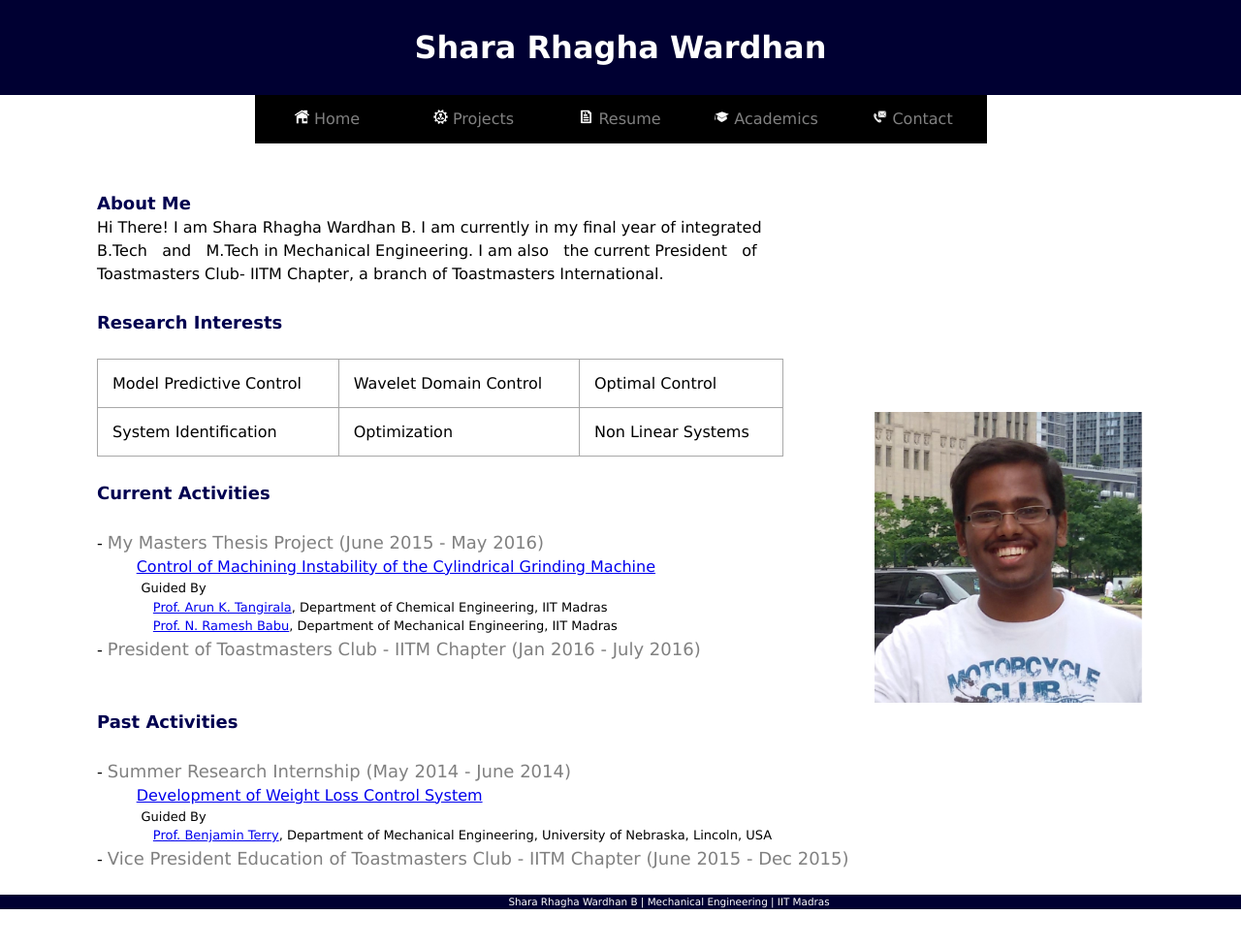
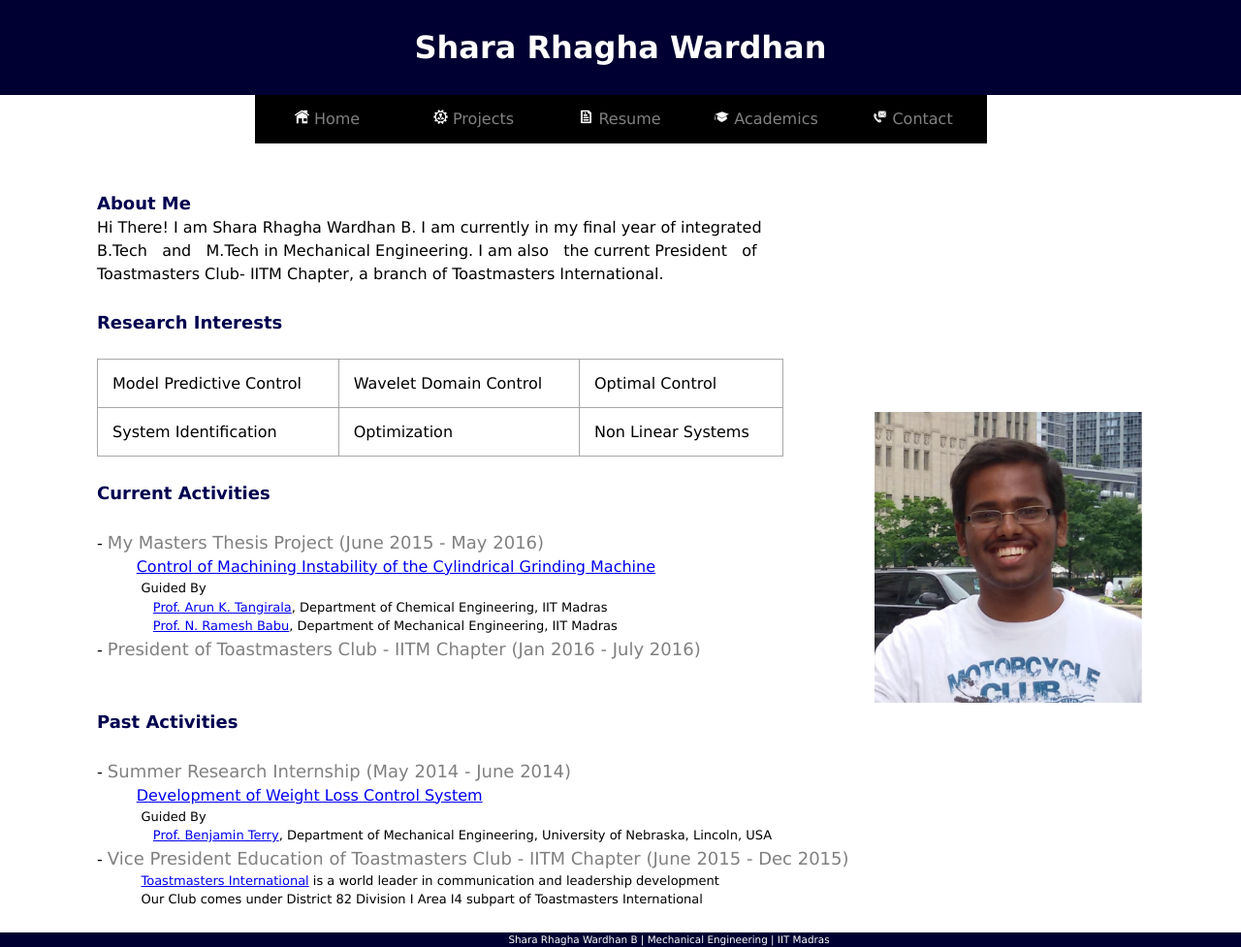
Before and after one commit to raghawardhan585/raghawardhan585.github.io, a Jekyll site: the page built from index.html, in a window 1280 px wide. Shown: the whole page at 97% size. Built offline with Jekyll 4.4.1, drawn with Linux system fonts in a browser that asks for light colours; before the commit the page ends 938 px from its top, so only the background shows below that.

Commit message:
TI-change

```diff
--- a/index.html
+++ b/index.html
@@ -62,6 +62,12 @@ title: "Shara Rhagha Wardhan"
       <br>&nbsp;&nbsp;&nbsp;&nbsp;&nbsp;&nbsp;&nbsp;&nbsp;&nbsp;&nbsp;&nbsp;&nbsp;&nbsp; <a href="http://engineering.unl.edu/mme/benjamin-terry/">Prof. Benjamin Terry</a>, Department of Mechanical Engineering, University of Nebraska, Lincoln, USA
           </font>
     <br>- <font size="4" color="grey">Vice President Education of Toastmasters Club - IITM Chapter (June 2015 - Dec 2015)</font>
+
+        <font size="2" >
+      <br>&nbsp;&nbsp;&nbsp;&nbsp;&nbsp;&nbsp;&nbsp;&nbsp;&nbsp;&nbsp; <a href="http://www.toastmasters.org/">Toastmasters International</a> is a       world leader in communication and leadership development
+        <br>&nbsp;&nbsp;&nbsp;&nbsp;&nbsp;&nbsp;&nbsp;&nbsp;&nbsp;&nbsp; Our Club comes under District 82 Division I Area I4 subpart of Toastmasters International
+          </font>
+
     </p>
     <br>
 
```
